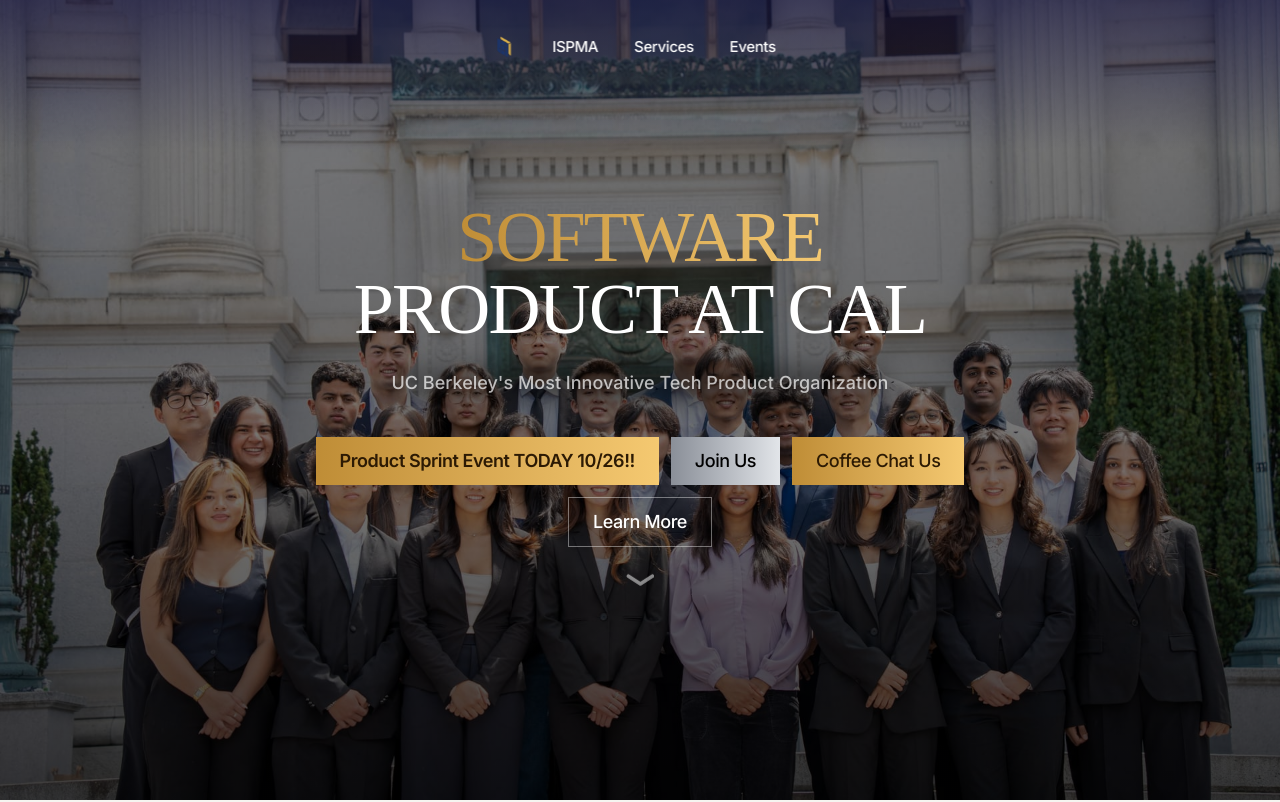
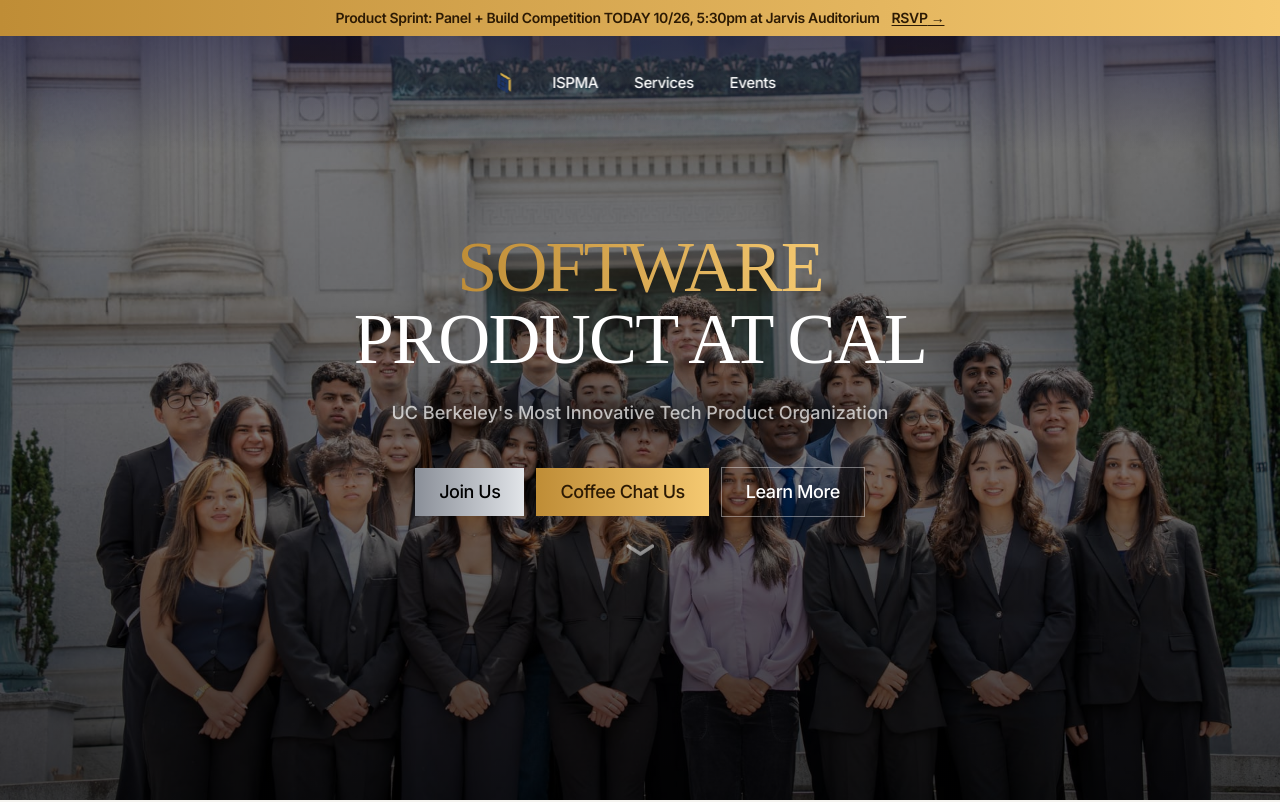
Before and after one commit to laneric/spc-website, a Next.js app: page / in a window 1280 px wide. Shown: the top 802 px of the page. Built offline with nearby package versions, Linux system fonts and the light colour scheme.

Commit message:
last min changes

```diff
--- a/app/(beta)/layout.tsx
+++ b/app/(beta)/layout.tsx
@@ -1,5 +1,7 @@
 import { BetaTopbar } from "@/components/BetaTopbar";
 import { BetaFooter } from "@/components/BetaFooter";
+// Added 2026-10-26: announcement bar for the Product Sprint event
+import { AnnouncementBar } from "@/components/AnnouncementBar";
 import { siteMetadata } from "@/lib/site-metadata";
 import { inter, instrumentSerif } from "../fonts";
 import "../globals.css";
@@ -14,6 +16,7 @@
   return (
     <html lang="en" className={`h-full ${inter.variable} ${instrumentSerif.variable}`}>
       <body className="antialiased bg-zinc-950 text-white flex flex-col min-h-screen font-sans">
+        <AnnouncementBar />
         <BetaTopbar />
 
         {/* Page content */}
--- a/app/(beta)/page.tsx
+++ b/app/(beta)/page.tsx
@@ -66,17 +66,7 @@
           {/* Added 2026-08-22: "Learn more" + "Coffee chat us" alongside
               "Join us". Coffee chat us links to the Join Us page's Coffee
               Chats section since there's no standalone booking link yet. */}
-          <div className="flex flex-wrap items-center justify-center gap-3">
-            {/* Added 2026-10-26: main CTA for the Product Sprint event.
-                Remove this link once the event is over. */}
-            <a
-              href="https://partiful.com/e/FTODoRP7ePLsz74DqmsM"
-              target="_blank"
-              rel="noopener noreferrer"
-              className="font-sans inline-flex items-center px-6 py-2.5 rounded-none bg-gradient-to-r from-[#bf8d36] to-[#f5c971] text-[#2c1a04] text-lg font-semibold tracking-tight hover:brightness-105 transition-all duration-200"
-            >
-              Product Sprint Event TODAY 10/26!!
-            </a>
+          <div className="flex flex-wrap items-center gap-3">
             <Link
               href="/join-us"
               className="font-sans inline-flex items-center px-6 py-2.5 rounded-none bg-gradient-to-r from-[#8a8f98] to-[#e2e5e9] text-black text-lg font-medium tracking-tight hover:brightness-105 transition-all duration-200"
--- /dev/null
+++ b/components/AnnouncementBar.tsx
@@ -0,0 +1,25 @@
+// Added 2026-10-26: site-wide announcement bar for the Product Sprint event.
+// Rendered in app/(beta)/layout.tsx. Remove it from the layout (or delete
+// this file) once the event is over, or swap the text and link for the next one.
+import Link from "next/link";
+
+const ANNOUNCEMENT = {
+  short: "Product Sprint TODAY 10/26",
+  long: "Product Sprint: Panel + Build Competition TODAY 10/26, 5:30pm at Jarvis Auditorium",
+  cta: "RSVP",
+  // Changed 2026-10-26: links to the Events page instead of Partiful directly
+  href: "/events",
+};
+
+export function AnnouncementBar() {
+  return (
+    <Link
+      href={ANNOUNCEMENT.href}
+      className="fixed top-0 left-0 right-0 z-[35] flex h-9 items-center justify-center gap-3 bg-gradient-to-r from-[#bf8d36] to-[#f5c971] px-4 text-[#2c1a04] text-sm font-semibold tracking-tight hover:brightness-105 transition-all duration-200"
+    >
+      <span className="sm:hidden">{ANNOUNCEMENT.short}</span>
+      <span className="hidden sm:inline">{ANNOUNCEMENT.long}</span>
+      <span className="underline underline-offset-2">{ANNOUNCEMENT.cta} &rarr;</span>
+    </Link>
+  );
+}
--- a/components/BetaTopbar.tsx
+++ b/components/BetaTopbar.tsx
@@ -82,7 +82,8 @@
     <>
       {/* Desktop / tablet topbar */}
       <motion.div
-        className="fixed top-5 left-1/2 -translate-x-1/2 z-50 hidden sm:block"
+        // Changed 2026-10-26: top-5 -> top-14 to sit below the announcement bar
+        className="fixed top-14 left-1/2 -translate-x-1/2 z-50 hidden sm:block"
         initial={{ opacity: 0, y: -10 }}
         animate={mounted ? { opacity: 1, y: 0 } : { opacity: 0, y: -10 }}
         transition={{ duration: 0.5, ease: [0.22, 1, 0.36, 1] }}
@@ -213,7 +214,8 @@
 
       {/* Mobile top-right trigger */}
       <motion.div
-        className="fixed top-5 right-5 z-50 sm:hidden"
+        // Changed 2026-10-26: top-5 -> top-14 to sit below the announcement bar
+        className="fixed top-14 right-5 z-50 sm:hidden"
         initial={{ opacity: 0, y: -8 }}
         animate={mounted ? { opacity: 1, y: 0 } : { opacity: 0, y: -8 }}
         transition={{ duration: 0.35, ease: [0.22, 1, 0.36, 1] }}
```
